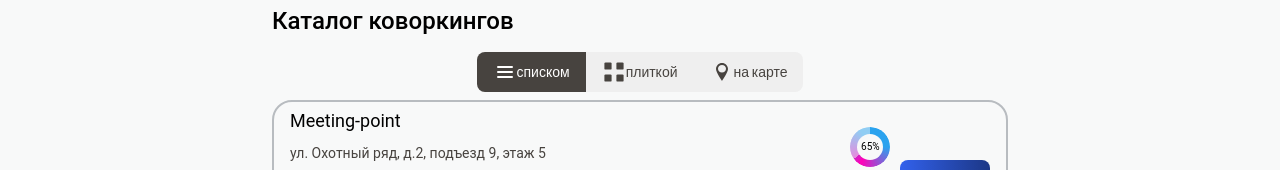
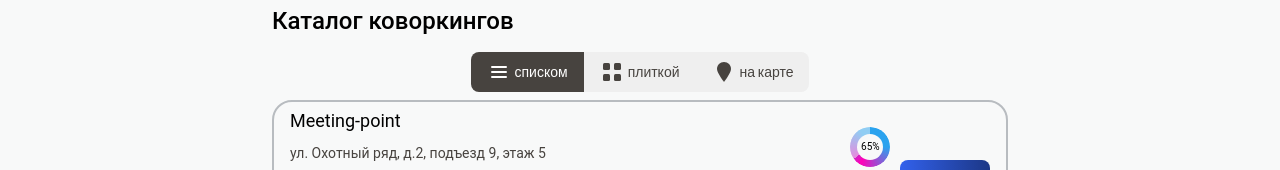
Before and after one commit to SerebrennikovaEkaterina/coworking, a website built with Vite: page frontend/index.html in a window 1280 px wide. Shown: the part 285-455 px from the top of the page. Built offline with nearby package versions, Linux system fonts and the light colour scheme.

Commit message:
fix icons rendering in view switcher

```diff
--- a/frontend/index.html
+++ b/frontend/index.html
@@ -71,29 +71,27 @@
                 <svg
                   class="svg"
                   xmlns="http://www.w3.org/2000/svg"
-                  viewBox="0 0 20 20"
-                  width="20"
-                  height="20"
+                  viewBox="0 0 24 24"
                   fill="currentColor"
                 >
-                  <rect x="2" y="2" width="6" height="6" rx="1" />
-                  <rect x="12" y="2" width="6" height="6" rx="1" />
-                  <rect x="2" y="12" width="6" height="6" rx="1" />
-                  <rect x="12" y="12" width="6" height="6" rx="1" />
+                  <rect x="3" y="3" width="7" height="7" rx="1.5" />
+                  <rect x="14" y="3" width="7" height="7" rx="1.5" />
+                  <rect x="3" y="14" width="7" height="7" rx="1.5" />
+                  <rect x="14" y="14" width="7" height="7" rx="1.5" />
                 </svg>
                 <span class="view-btn-text btn-text">плиткой</span>
               </button>
               <button class="view-btn tab" data-view="map">
-                <svg
-                  class="svg"
-                  viewBox="0 0 24 24"
-                  xmlns="http://www.w3.org/2000/svg"
-                >
-                  <path
-                    d="M12 3C15.3 3 18 5.7 18 9C18 12.3 12 21 12 21C12 21 6 12.3 6 9C6 5.7 8.7 3 12 3Z
-                           M12 5C9.8 5 8 6.7 8 8.8C8 10.9 9.8 12.6 12 12.6C14.2 12.6 16 10.9 16 8.8C16 6.7 14.2 5 12 5Z"
-                    fill="currentColor"
-                  />
+                <svg class="svg" viewBox="0 0 24 24" fill="currentColor">
+                  <path d="
+                    M12 2
+                    C16 2 19 5 19 9
+                    C19 13 12 22 12 22
+                    C12 22 5 13 5 9
+                    C5 5 8 2 12 2
+                    Z
+                  "/>
+                  <circle cx="12" cy="9" r="2"/>
                 </svg>
                 <span class="view-btn-text btn-text">на&#160;карте</span>
               </button>
--- a/frontend/src/style.css
+++ b/frontend/src/style.css
@@ -284,6 +284,17 @@ section:not(:last-child) {
   padding: 8px 16px;
   align-items: center;
   color: var(--dark-gray-text);
+  gap: 4px;
+  border: 0;
+}
+
+.view-btn {
+  display: inline-flex;
+  justify-content: center;
+  height: 40px;
+  padding: 0 16px;
+  gap: 4px;
+  color: var(--dark-gray-text);
   border: 0;
 }
 
@@ -301,19 +312,20 @@ section:not(:last-child) {
 }
 
 .view-btn .svg {
+  display: block;
   width: 24px;
   height: 24px;
 }
 
 .view-btn[data-view="list"] {
-border-top-left-radius: 8px;
-border-bottom-left-radius: 8px;
+  border-top-left-radius: 8px;
+  border-bottom-left-radius: 8px;
 }
 
 .view-btn[data-view="map"] {
   border-top-right-radius: 8px;
   border-bottom-right-radius: 8px;
-  }
+}
 
 .cards {
   display: flex;
```
